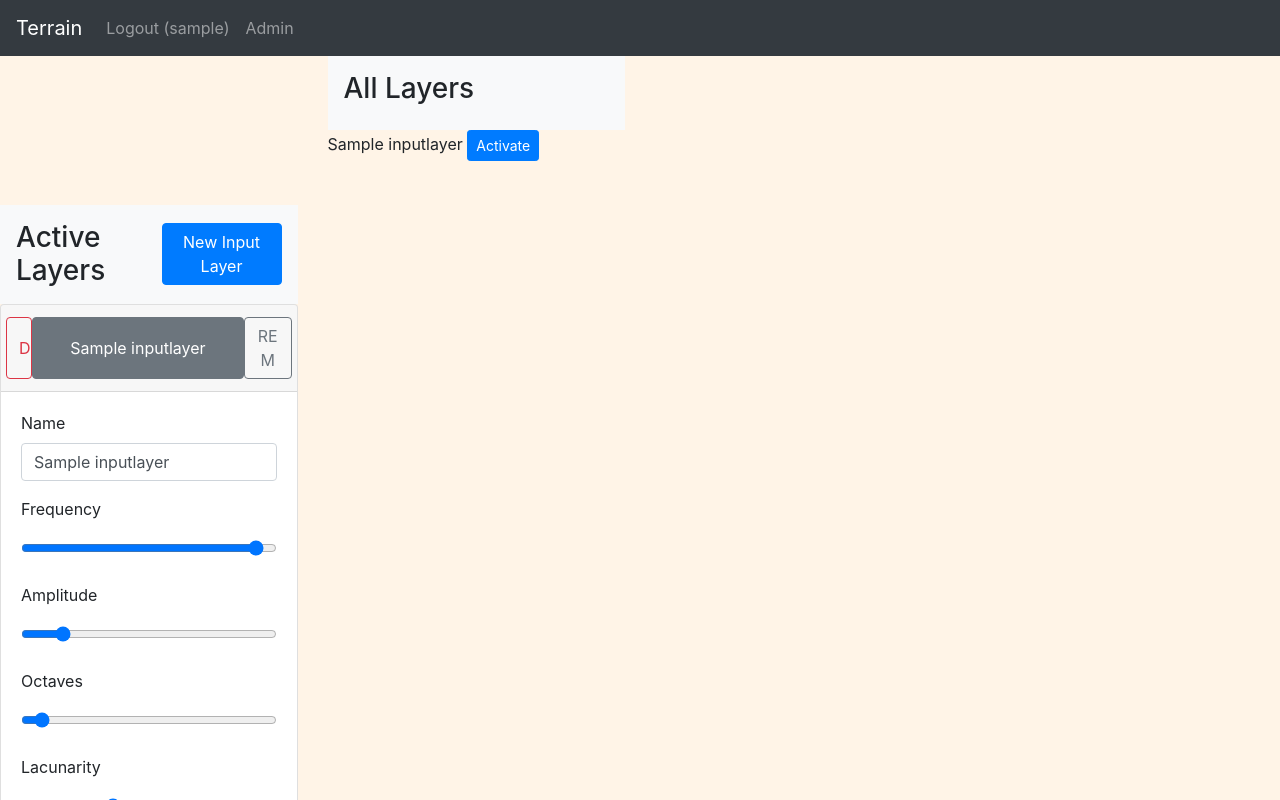
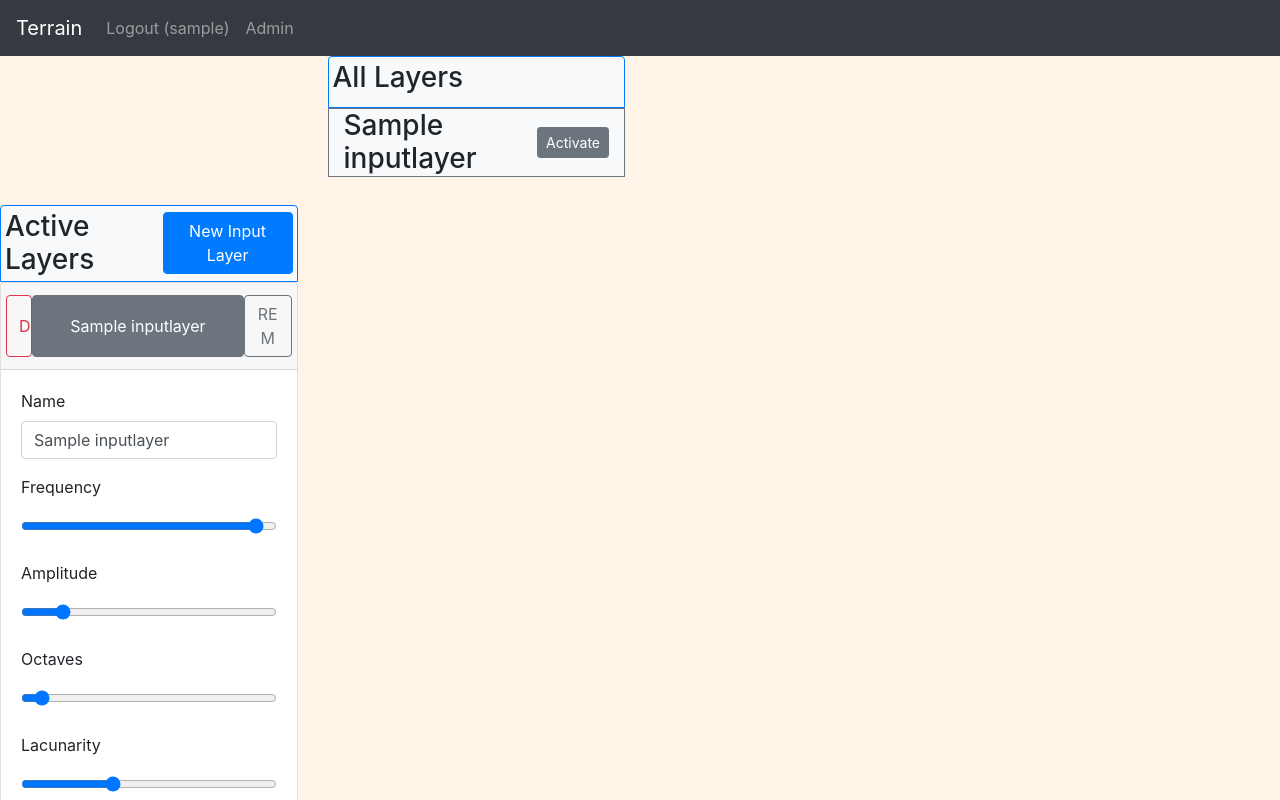
Before and after one commit to IanLiggett/terrain-website, a Django app: page / in a window 1280 px wide. Run offline with Django 4.2, Linux system fonts and the light colour scheme; a user stored in the database is signed in; tables that the repository leaves empty hold one stand-in row (values such as "Sample post"); parts of the project's set-up code (start-up, migrations or seed data) failed here and were passed over; some libraries are stand-ins or nearby versions.

Commit message:
Prettied up styles

```diff
--- a/terrain/templates/app1/home.html
+++ b/terrain/templates/app1/home.html
@@ -25,7 +25,7 @@
                 <div id="leftColumn" class="col-sm-3 d-flex flex-column">
                     <canvas id="renderPreview"></canvas>
                     <div id="activeListFrame" class="d-flex flex-column">
-                        <div class="p-3 bg-light d-flex align-items-center">
+                        <div class="p-1 border border-primary bg-light rounded-top d-flex align-items-center">
                             <h3 class="mb-0">Active Layers</h3>
                             <form id="newInputLayerForm" class="m-0 ml-auto">
                                 {% csrf_token %}
@@ -46,7 +46,7 @@
                     </div>
                 </div>
                 <div id="allListFrame" class="col-sm-3 d-flex flex-column">
-                    <div class="p-3 bg-light d-flex">
+                    <div class="p-1 border border-primary rounded-top bg-light d-flex">
                         <h3>All Layers</h3>
                     </div>
                     <div id="allListScroll" class="overflow-auto">
--- a/terrain/templates/layerstick.html
+++ b/terrain/templates/layerstick.html
@@ -1,7 +1,7 @@
-<div class="">
-    <form action="POST">
-        <span>{{ layer.name }}</span>
-        <button type="button" class="btn btn-sm btn-primary move-to-active-btn" data-layer-id="{{ layer.id }}">
+<div class="bg-light border border-secondary row align-items-center mx-0">
+    <h3 class="col-sm-3 mb-0">{{ layer.name }}</h3>
+    <form class="col-sm-9 m-0 text-right" method="POST">
+        <button type="button" class="flex-grow-1 btn btn-sm btn-secondary move-to-active-btn" data-layer-id="{{ layer.id }}">
             Activate
         </button>
     </form>
```
